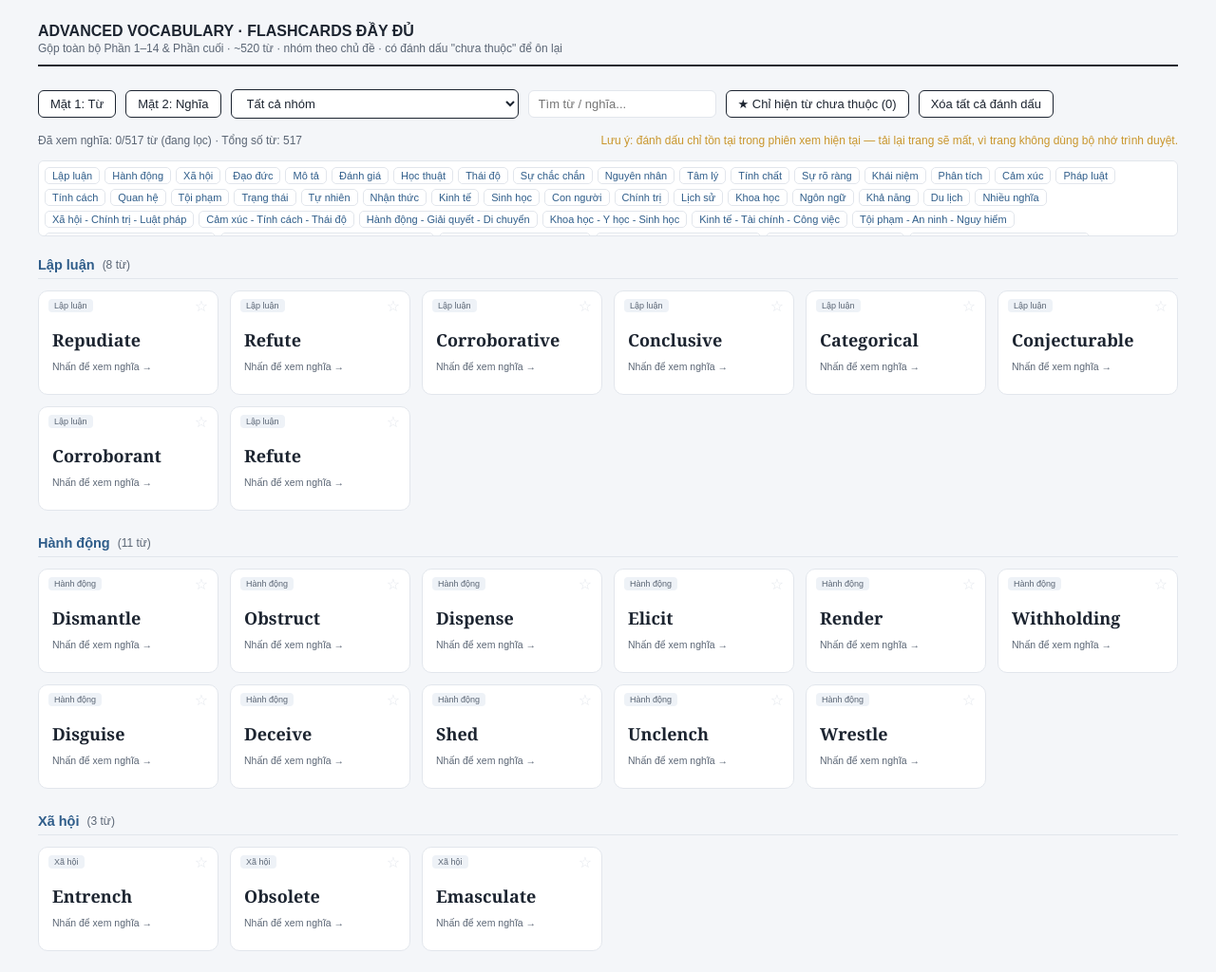
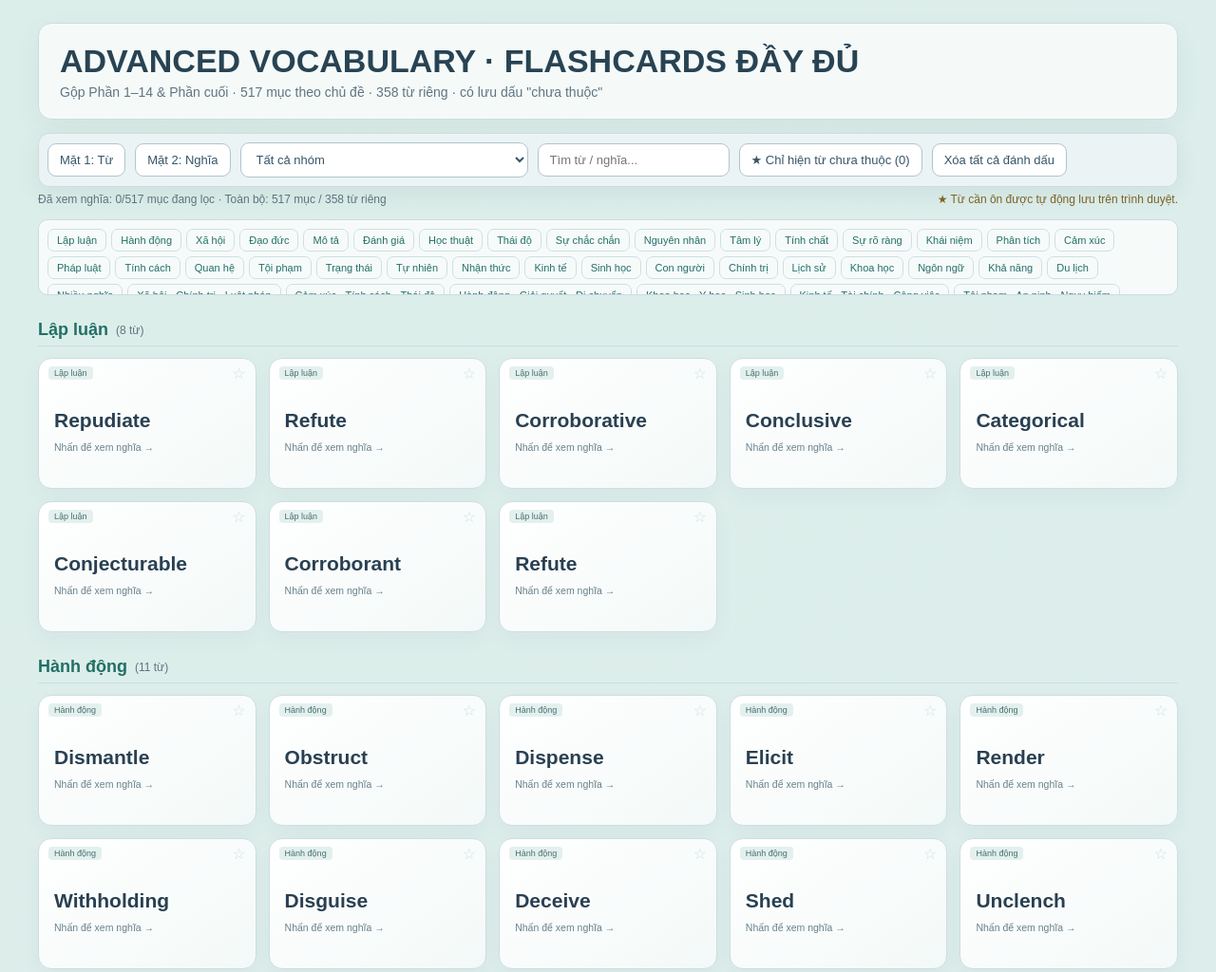
Before and after one commit to MinhThien-Tim/eng-practice, a plain HTML site: page eng-practice/Vocabulary/advanced_vocab_master_all.html in a window 1280 px wide. Shown: the top 1024 px of the page at 95% size. Drawn offline with Linux system fonts and the light colour scheme.

Commit message:
Refresh advanced vocabulary library and persist review marks

```diff
--- a/eng-practice/Vocabulary/advanced_vocab_master_all.html
+++ b/eng-practice/Vocabulary/advanced_vocab_master_all.html
@@ -39,13 +39,31 @@
   .vi{font-size:14.5px; line-height:1.4; color:var(--ink); margin-top:16px;}
   .hint{font-family:Arial,sans-serif; font-size:10.5px; color:var(--sub); margin-top:8px;}
   .empty-msg{max-width:1200px; margin:40px auto; text-align:center; font-family:Arial,sans-serif; color:var(--sub);}
+  /* Updated blue-green library */
+  :root{--ink:#263b48;--sub:#617481;--line:#cfdee5;--bg:#edf4f5;--card:#fbfefd;--accent:#24766d;--accent2:#2f6f9f;--soft:#e6f1f0;--star:#b88732;--starbg:#fff7e7}
+  body{font-family:Arial,Helvetica,sans-serif;background:radial-gradient(circle at 10% 0,#dceee9,transparent 31%),radial-gradient(circle at 92% 4%,#dceaf5,transparent 34%),var(--bg)}
+  header{border:1px solid #cbdde1;border-radius:14px;padding:20px 22px;margin-bottom:8px;background:rgba(255,255,255,.72);box-shadow:0 10px 28px rgba(44,77,90,.06)}
+  header h1{font-size:clamp(23px,4vw,34px);color:#284353}header .sub{font-size:14px;margin-top:5px}
+  .toolbar{top:6px;border:1px solid #cbdde1;border-radius:12px;padding:9px;background:rgba(237,244,245,.94);box-shadow:0 8px 24px rgba(44,77,90,.08);backdrop-filter:blur(8px)}
+  .toolbar button,.toolbar select,.filter-input{padding:9px 12px;border:1px solid #acc6ce;border-radius:9px;background:#fff;color:#355568}
+  .toolbar button:hover{background:#24766d;border-color:#24766d;color:#fff}.toolbar button.starred{background:#b88732;border-color:#b88732}
+  .progress-note{color:#806323!important}.cat-nav{border-color:#cadce1;border-radius:10px;padding:9px;background:rgba(255,255,255,.75)}
+  .cat-nav a{padding:5px 9px;border-radius:7px;color:#236f68}.cat-nav a:hover{background:#dcece9}
+  .cat-title{font-size:18px;color:#216f66;border-color:#cbdde1;margin-top:26px}
+  .grid{grid-template-columns:repeat(auto-fill,minmax(220px,1fr));gap:13px}
+  .card{min-height:138px;border-color:#cedde2;border-radius:14px;padding:16px;background:linear-gradient(145deg,#fff,#f3f9f8);box-shadow:0 8px 22px rgba(44,77,90,.045)}
+  .card:hover{border-color:#87b9b3;box-shadow:0 14px 28px rgba(44,77,90,.1)}.card.marked{border-color:#d0a65d;background:#fff9eb}
+  .card .tag{background:#e3f0ee;color:#47716e}.word{font-size:21px;color:#294052}.vi{font-size:15px;color:#355568}.hint{color:#68808c}
+  button:focus-visible,input:focus-visible,select:focus-visible{outline:3px solid rgba(47,111,159,.23);outline-offset:2px}
+  @media(max-width:620px){body{padding:12px 10px 44px}.toolbar{top:3px}.grid{grid-template-columns:1fr 1fr}.progress-row{display:block}.progress-note{display:block;margin-top:5px}}
+  @media(max-width:430px){.grid{grid-template-columns:1fr}}
 </style>
 </head>
 <body>
 
 <header>
   <h1>ADVANCED VOCABULARY · FLASHCARDS ĐẦY ĐỦ</h1>
-  <div class="sub">Gộp toàn bộ Phần 1–14 &amp; Phần cuối · ~520 từ · nhóm theo chủ đề · có đánh dấu "chưa thuộc" để ôn lại</div>
+  <div class="sub">Gộp Phần 1–14 &amp; Phần cuối · 517 mục theo chủ đề · 358 từ riêng · có lưu dấu "chưa thuộc"</div>
 </header>
 
 <div class="toolbar">
@@ -58,7 +76,7 @@
 </div>
 <div class="progress-row">
   <span class="progress" id="progress"></span>
-  <span class="progress" style="color:#c9962c">Lưu ý: đánh dấu chỉ tồn tại trong phiên xem hiện tại — tải lại trang sẽ mất, vì trang không dùng bộ nhớ trình duyệt.</span>
+  <span class="progress progress-note">★ Từ cần ôn được tự động lưu trên trình duyệt.</span>
 </div>
 
 <div class="cat-nav" id="catNav"></div>
@@ -644,8 +662,13 @@ const DATA = [
 ];
 
 const CATS = [...new Set(DATA.map(d=>d.cat))];
+const UNIQUE_COUNT = new Set(DATA.map(d=>d.w.trim().toLowerCase())).size;
 let flipState = new Array(DATA.length).fill(0);
-let marked = new Set(); // indices marked as "chưa thuộc"
+let marked = new Set();
+try{ marked = new Set(JSON.parse(localStorage.getItem('advancedMasterMarked') || '[]')); }catch(e){}
+function saveMarked(){
+  try{ localStorage.setItem('advancedMasterMarked', JSON.stringify([...marked])); }catch(e){}
+}
 let activeCat = "all";
 let searchQ = "";
 let onlyMarkedMode = false;
@@ -734,6 +757,7 @@ function content_click_delegate(){
     e.stopPropagation();
     const idx = parseInt(btn.dataset.idx, 10);
     if(marked.has(idx)) marked.delete(idx); else marked.add(idx);
+    saveMarked();
     render();
   });
 }
@@ -741,7 +765,7 @@ function content_click_delegate(){
 function updateProgress(){
   const visibleCount = DATA.filter((it,idx)=>matchesFilter(it,idx)).length;
   const seenCount = DATA.filter((it,idx)=>matchesFilter(it,idx) && flipState[idx]===1).length;
-  document.getElementById('progress').textContent = `Đã xem nghĩa: ${seenCount}/${visibleCount} từ (đang lọc) · Tổng số từ: ${DATA.length}`;
+  document.getElementById('progress').textContent = `Đã xem nghĩa: ${seenCount}/${visibleCount} mục đang lọc · Toàn bộ: ${DATA.length} mục / ${UNIQUE_COUNT} từ riêng`;
   document.getElementById('onlyMarked').textContent = `★ Chỉ hiện từ chưa thuộc (${marked.size})`;
   document.getElementById('onlyMarked').classList.toggle('starred', onlyMarkedMode);
 }
@@ -751,7 +775,7 @@ document.getElementById('flipAll1').onclick = ()=>{ flipState.fill(1); render();
 document.getElementById('catFilter').addEventListener('change',(e)=>{ activeCat = e.target.value; render(); });
 document.getElementById('filterBox').addEventListener('input',(e)=>{ searchQ = e.target.value.trim().toLowerCase(); render(); });
 document.getElementById('onlyMarked').addEventListener('click', ()=>{ onlyMarkedMode = !onlyMarkedMode; render(); });
-document.getElementById('clearMarked').addEventListener('click', ()=>{ marked.clear(); render(); });
+document.getElementById('clearMarked').addEventListener('click', ()=>{ marked.clear(); saveMarked(); render(); });
 
 buildFilterOptions();
 buildNav();
```
